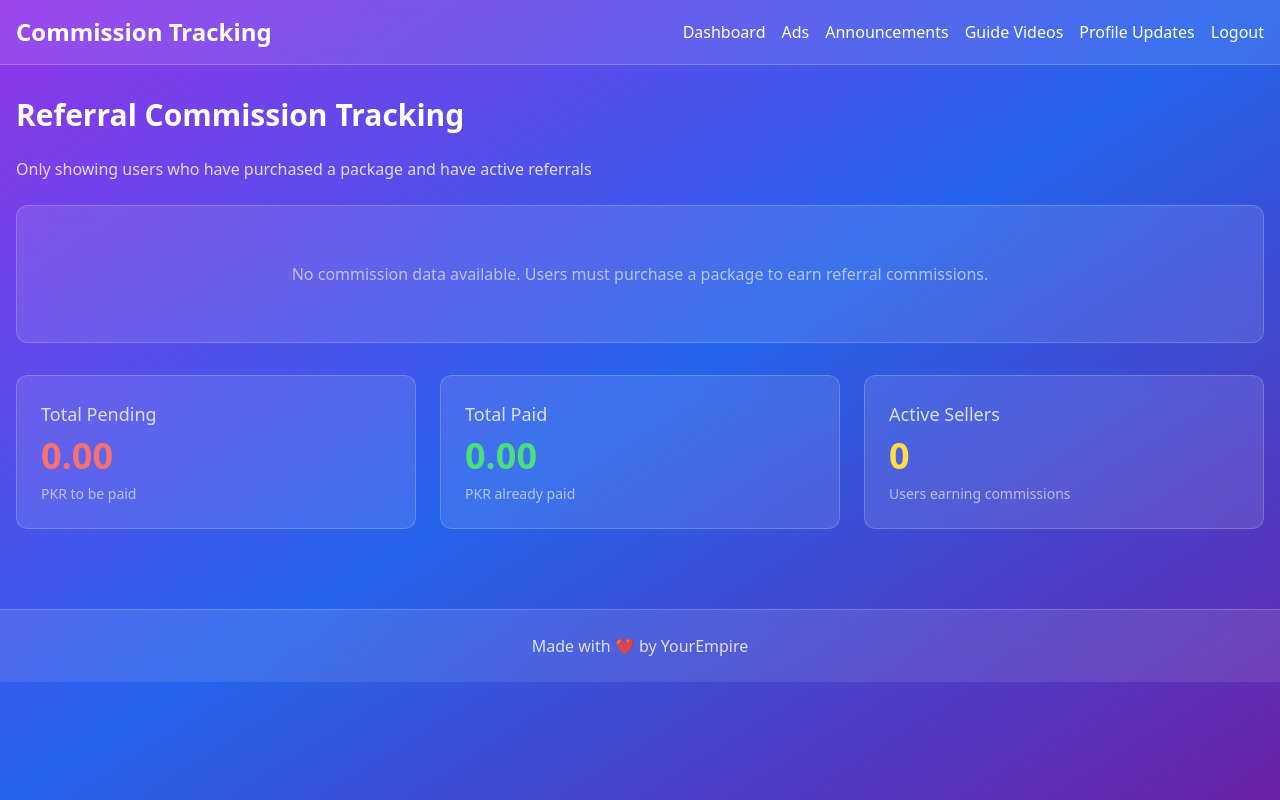
After one commit to alihyderbaloch/YourEmpire., a Flask app: page /admin/commission-tracking in a window 1280 px wide. The commit adds this page. Run offline with Flask 3, Linux system fonts and the light colour scheme; the visitor is signed in with stand-in values (Sample User, id 1); some libraries are stand-ins or nearby versions.

Commit message:
Add commission tracking for referred users and package purchases
Create a new commission tracking dashboard to display user referral data, calculate pending and paid commissions, and allow admins to mark commissions as paid.

Replit-Commit-Author: Agent
Replit-Commit-Session-Id: 0d011106-bfb6-4554-b072-91b53b411faa
Replit-Commit-Checkpoint-Type: full_checkpoint
Replit-Commit-Event-Id: 2ce07576-2711-459f-aa2c-9f94dae7c619
Replit-Commit-Screenshot-Url: https://storage.googleapis.com/screenshot-production-us-central1/064be7b3-9fc3-4dd7-9178-19b830452fdb/0d011106-bfb6-4554-b072-91b53b411faa/TsvXAaV

```diff
--- a/app.py
+++ b/app.py
@@ -706,6 +706,64 @@ def view_user_tree(user_id):
     tree = build_tree(user)
     return render_template('user_tree.html', user=user, tree=tree)
 
+@app.route('/admin/commission-tracking', methods=['GET', 'POST'])
+@admin_required
+def commission_tracking():
+    if request.method == 'POST':
+        user_id = request.form.get('user_id')
+        user = User.query.get(user_id)
+        if user:
+            # Mark all pending commissions as paid for this user
+            for referral in user.referred_users:
+                paid_payments = Payment.query.filter_by(user_id=referral.id, status='Approved').all()
+                for payment in paid_payments:
+                    # Add pending commission to wallet
+                    commission_rate = float(get_setting('commission_percentage', 50)) / 100
+                    commission = payment.amount * commission_rate
+                    user.wallet_balance += commission
+            db.session.commit()
+            flash(f'Commissions marked as paid for {user.full_name}!', 'success')
+
+    # Get all users who have purchased packages
+    users_with_packages = db.session.query(User).join(Payment).filter(Payment.status == 'Approved').distinct().all()
+
+    commissions = []
+    summary = {'total_pending': 0, 'total_paid': 0, 'active_sellers': 0}
+
+    commission_rate = float(get_setting('commission_percentage', 50)) / 100
+
+    for user in users_with_packages:
+        if len(user.referred_users) > 0:
+            total_referrals = len(user.referred_users)
+            paid_referrals = len([r for r in user.referred_users if Payment.query.filter_by(user_id=r.id, status='Approved').first()])
+
+            pending_commission = 0
+            paid_commission = 0
+
+            for referral in user.referred_users:
+                payments = Payment.query.filter_by(user_id=referral.id, status='Approved').all()
+                for payment in payments:
+                    pending_commission += payment.amount * commission_rate
+
+            paid_commission = 0  # Can track if we add a commission tracking table later
+
+            commissions.append({
+                'user_id': user.id,
+                'user_name': user.full_name,
+                'referral_code': user.referral_code,
+                'total_referrals': total_referrals,
+                'paid_referrals': paid_referrals,
+                'pending_commission': pending_commission,
+                'paid_commission': paid_commission
+            })
+
+            summary['total_pending'] += pending_commission
+            summary['active_sellers'] += 1
+
+    summary['total_paid'] = 0  # Initialize paid total
+
+    return render_template('commission_tracking.html', commissions=commissions, summary=summary)
+
 @app.route('/admin/profile-updates')
 @admin_required
 def profile_updates():
--- a/templates/admin_dashboard.html
+++ b/templates/admin_dashboard.html
@@ -16,6 +16,7 @@
                     <a href="{{ url_for('manage_ads') }}" class="text-white hover:text-purple-200 transition">Ads</a>
                     <a href="{{ url_for('manage_announcements') }}" class="text-white hover:text-purple-200 transition">Announcements</a>
                     <a href="{{ url_for('manage_guide_videos') }}" class="text-white hover:text-purple-200 transition">Guide Videos</a>
+                    <a href="{{ url_for('commission_tracking') }}" class="text-white hover:text-purple-200 transition">Commissions</a>
                     <a href="{{ url_for('profile_updates') }}" class="text-white hover:text-purple-200 transition">Profile Updates</a>
                     <a href="{{ url_for('logout') }}" class="text-white hover:text-purple-200 transition">Logout</a>
                 </div>
--- /dev/null
+++ b/templates/commission_tracking.html
@@ -0,0 +1,118 @@
+<!DOCTYPE html>
+<html lang="en">
+<head>
+    <meta charset="UTF-8">
+    <meta name="viewport" content="width=device-width, initial-scale=1.0">
+    <title>Commission Tracking - YourEmpire</title>
+    <script src="https://cdn.tailwindcss.com"></script>
+</head>
+<body class="bg-gradient-to-br from-purple-600 via-blue-600 to-purple-800 min-h-screen">
+    <nav class="bg-white/10 backdrop-blur-md border-b border-white/20">
+        <div class="container mx-auto px-4 py-4">
+            <div class="flex justify-between items-center flex-wrap">
+                <h1 class="text-2xl font-bold text-white">Commission Tracking</h1>
+                <div class="space-x-2 md:space-x-4 text-sm md:text-base flex flex-wrap">
+                    <a href="{{ url_for('admin_dashboard') }}" class="text-white hover:text-purple-200 transition">Dashboard</a>
+                    <a href="{{ url_for('manage_ads') }}" class="text-white hover:text-purple-200 transition">Ads</a>
+                    <a href="{{ url_for('manage_announcements') }}" class="text-white hover:text-purple-200 transition">Announcements</a>
+                    <a href="{{ url_for('manage_guide_videos') }}" class="text-white hover:text-purple-200 transition">Guide Videos</a>
+                    <a href="{{ url_for('profile_updates') }}" class="text-white hover:text-purple-200 transition">Profile Updates</a>
+                    <a href="{{ url_for('logout') }}" class="text-white hover:text-purple-200 transition">Logout</a>
+                </div>
+            </div>
+        </div>
+    </nav>
+
+    <div class="container mx-auto px-4 py-8">
+        {% with messages = get_flashed_messages(with_categories=true) %}
+            {% if messages %}
+                {% for category, message in messages %}
+                    <div class="mb-4 p-4 rounded-lg {% if category == 'error' %}bg-red-500/20 text-red-100{% else %}bg-green-500/20 text-green-100{% endif %}">
+                        {{ message }}
+                    </div>
+                {% endfor %}
+            {% endif %}
+        {% endwith %}
+
+        <h2 class="text-3xl font-bold text-white mb-6">Referral Commission Tracking</h2>
+        <p class="text-white/80 mb-6">Only showing users who have purchased a package and have active referrals</p>
+
+        <div class="bg-white/10 backdrop-blur-md rounded-xl p-6 border border-white/20 overflow-x-auto">
+            {% if commissions %}
+            <table class="w-full text-white text-sm md:text-base">
+                <thead>
+                    <tr class="border-b border-white/20">
+                        <th class="text-left py-3 px-2">User Name</th>
+                        <th class="text-left py-3 px-2">Referral Code</th>
+                        <th class="text-center py-3 px-2">Total Referrals</th>
+                        <th class="text-center py-3 px-2">Paid Referrals</th>
+                        <th class="text-center py-3 px-2">Pending Commission</th>
+                        <th class="text-center py-3 px-2">Paid Commission</th>
+                        <th class="text-center py-3 px-2">Action</th>
+                    </tr>
+                </thead>
+                <tbody>
+                    {% for comm in commissions %}
+                    <tr class="border-b border-white/10 hover:bg-white/5 transition">
+                        <td class="py-3 px-2">{{ comm.user_name }}</td>
+                        <td class="py-3 px-2 font-bold text-yellow-300">{{ comm.referral_code }}</td>
+                        <td class="py-3 px-2 text-center">{{ comm.total_referrals }}</td>
+                        <td class="py-3 px-2 text-center text-green-400 font-bold">{{ comm.paid_referrals }}</td>
+                        <td class="py-3 px-2 text-center">
+                            <span class="{% if comm.pending_commission > 0 %}text-red-400 font-bold{% else %}text-white/60{% endif %}">
+                                🔴 {{ "%.2f"|format(comm.pending_commission) }} PKR
+                            </span>
+                        </td>
+                        <td class="py-3 px-2 text-center">
+                            <span class="{% if comm.paid_commission > 0 %}text-green-400 font-bold{% else %}text-white/60{% endif %}">
+                                🟢 {{ "%.2f"|format(comm.paid_commission) }} PKR
+                            </span>
+                        </td>
+                        <td class="py-3 px-2 text-center">
+                            {% if comm.pending_commission > 0 %}
+                            <form method="POST" style="display:inline;" onsubmit="return confirm('Mark this commission as paid?')">
+                                <input type="hidden" name="user_id" value="{{ comm.user_id }}">
+                                <button type="submit" class="bg-green-500 text-white px-3 py-1 rounded text-xs hover:bg-green-600 transition">
+                                    Mark Paid
+                                </button>
+                            </form>
+                            {% else %}
+                            <span class="text-white/50">—</span>
+                            {% endif %}
+                        </td>
+                    </tr>
+                    {% endfor %}
+                </tbody>
+            </table>
+            {% else %}
+            <p class="text-center text-white/60 py-8">No commission data available. Users must purchase a package to earn referral commissions.</p>
+            {% endif %}
+        </div>
+
+        <!-- Summary Cards -->
+        <div class="grid md:grid-cols-3 gap-6 mt-8">
+            <div class="bg-white/10 backdrop-blur-md rounded-xl p-6 border border-white/20">
+                <h3 class="text-lg text-white/80 mb-2">Total Pending</h3>
+                <p class="text-4xl font-bold text-red-400">{{ "%.2f"|format(summary.total_pending) }}</p>
+                <p class="text-sm text-white/60 mt-2">PKR to be paid</p>
+            </div>
+            <div class="bg-white/10 backdrop-blur-md rounded-xl p-6 border border-white/20">
+                <h3 class="text-lg text-white/80 mb-2">Total Paid</h3>
+                <p class="text-4xl font-bold text-green-400">{{ "%.2f"|format(summary.total_paid) }}</p>
+                <p class="text-sm text-white/60 mt-2">PKR already paid</p>
+            </div>
+            <div class="bg-white/10 backdrop-blur-md rounded-xl p-6 border border-white/20">
+                <h3 class="text-lg text-white/80 mb-2">Active Sellers</h3>
+                <p class="text-4xl font-bold text-yellow-300">{{ summary.active_sellers }}</p>
+                <p class="text-sm text-white/60 mt-2">Users earning commissions</p>
+            </div>
+        </div>
+    </div>
+
+    <footer class="bg-white/10 backdrop-blur-md border-t border-white/20 py-6 mt-12">
+        <div class="container mx-auto px-4 text-center">
+            <p class="text-white/80">Made with ❤️ by YourEmpire</p>
+        </div>
+    </footer>
+</body>
+</html>
```
Also changed, not shown: 1 other file.
